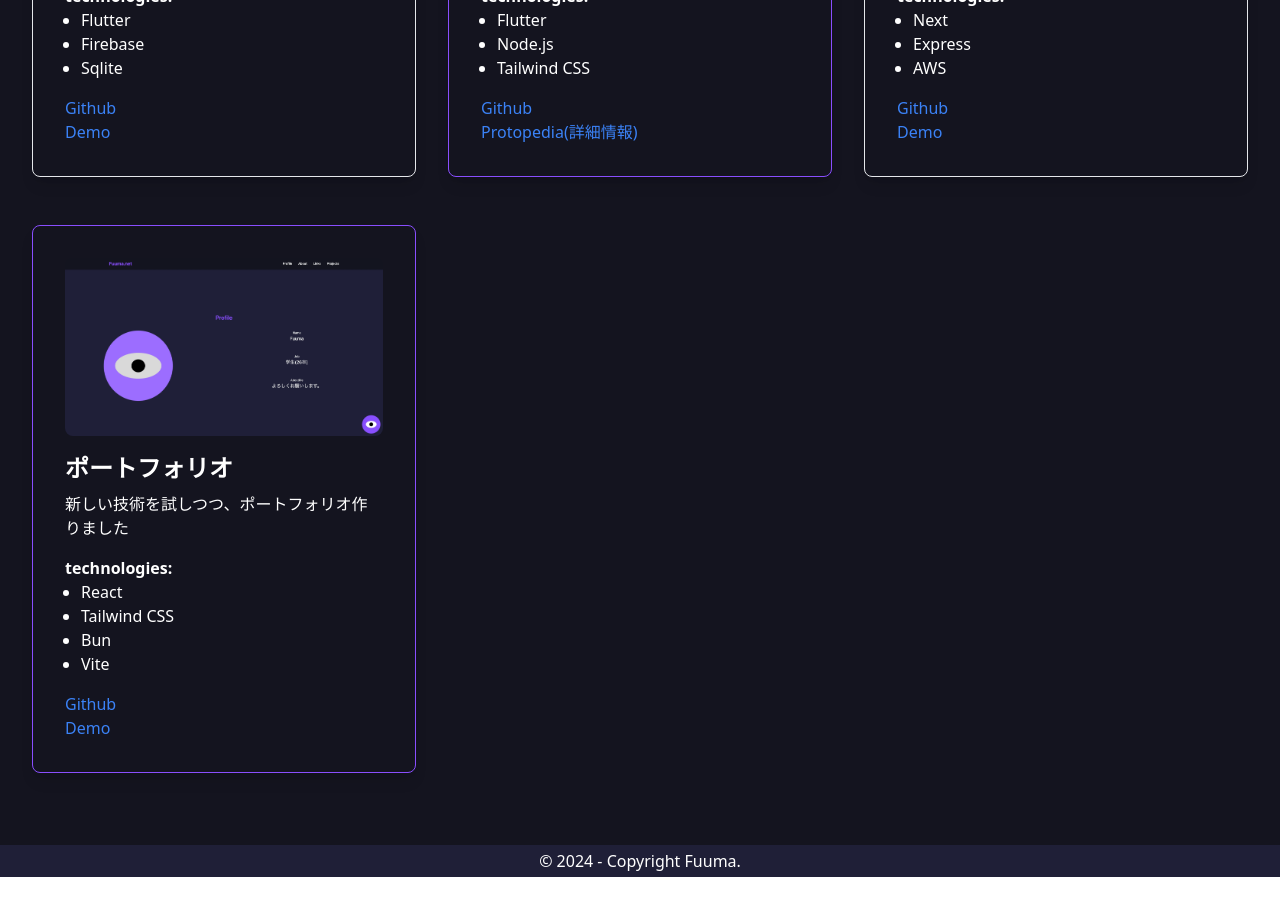
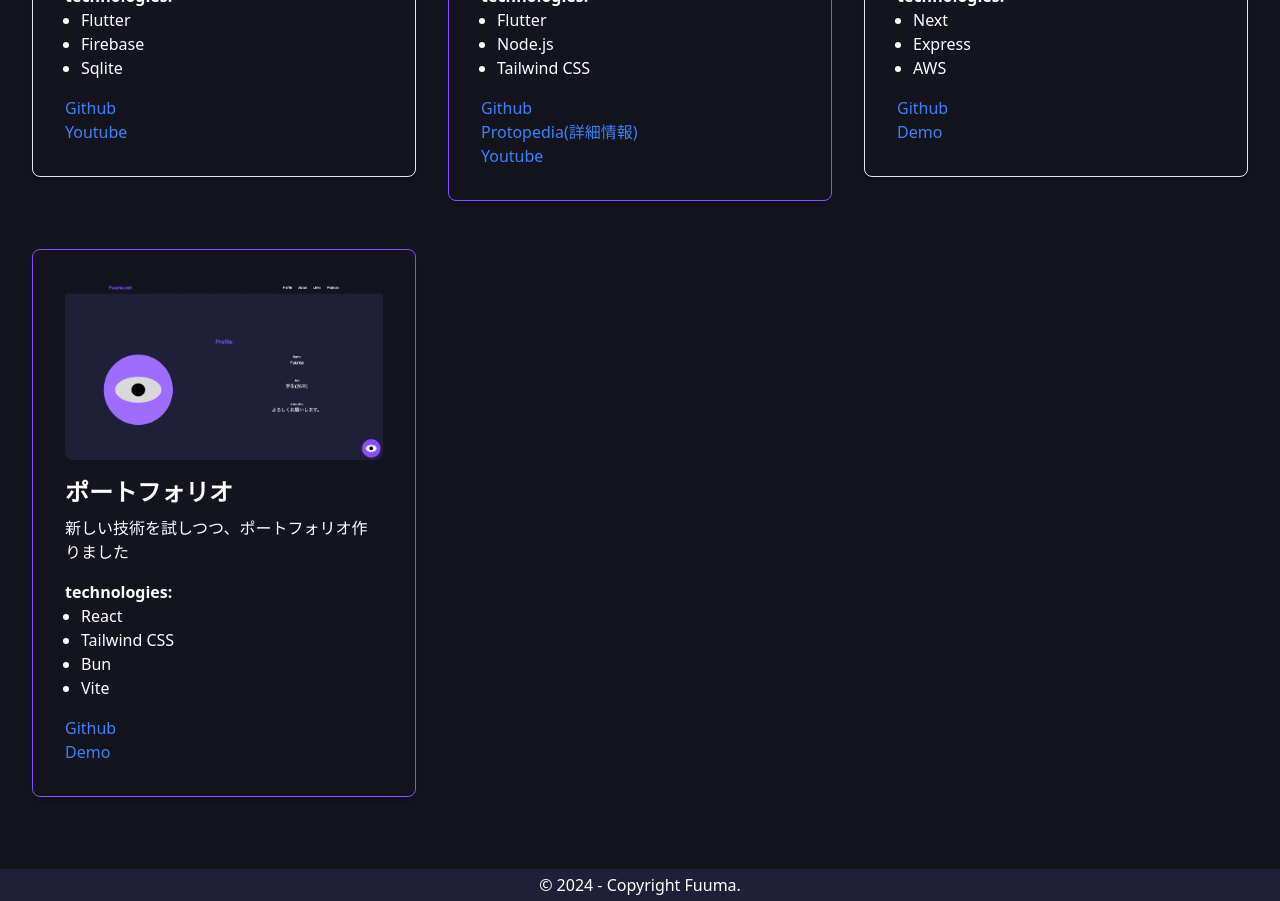
Before and after one commit to Fuuma0000/portfolio, a React (Vite) app: page / in a window 1280 px wide. Shown: the part 2920-3821 px from the top of the page. Before the commit the page ends 3797 px from the top, so only its background shows below. Built offline with nearby package versions, Linux system fonts and the light colour scheme.

Commit message:
feat: youtube動画の追加

```diff
--- a/src/components/Projects.tsx
+++ b/src/components/Projects.tsx
@@ -75,8 +75,8 @@ const Projects = ({ index }: { index: number }) => {
           displayName: 'Github',
         },
         {
-          url: 'https://example.com/project1',
-          displayName: 'Demo',
+          url: 'https://youtu.be/0Cw5oNwYR0c?t=6757',
+          displayName: 'Youtube',
         },
       ],
     },
@@ -93,6 +93,10 @@ const Projects = ({ index }: { index: number }) => {
         {
           url: 'https://protopedia.net/prototype/4905',
           displayName: 'Protopedia(詳細情報)',
+        },
+        {
+          url: 'https://youtu.be/uI0KZHE8qAg?t=2301',
+          displayName: 'Youtube',
         },
       ],
     },
```
